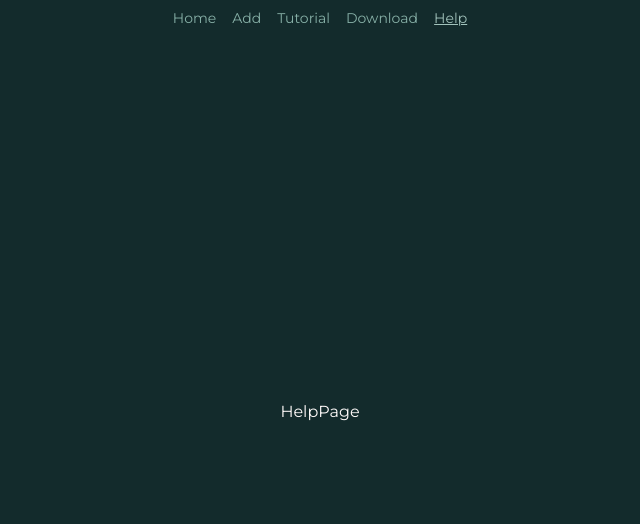
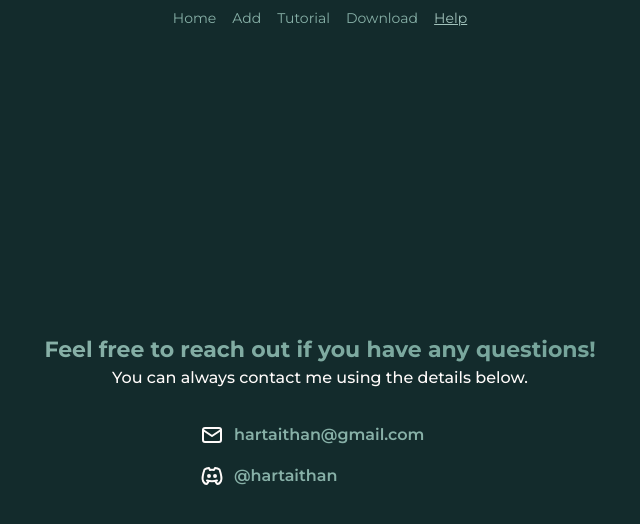
Before and after one commit to Hartaithan/trophy-hunt-template, a Next.js app: page /help in a window 1280 px wide. Shown: the top 524 px of the page, without its empty margins (320-960 px from the left). Built offline with nearby package versions, Linux system fonts and the light colour scheme.

Commit message:
add contacts section

```diff
--- a/app/(header)/help/page.tsx
+++ b/app/(header)/help/page.tsx
@@ -1,10 +1,11 @@
 import PageContainer from "@/components/PageContainer/PageContainer";
+import HelpContactsSection from "@/sections/HelpContactsSection/HelpContactsSection";
 import type { FC } from "react";
 
 const HelpPage: FC = () => {
   return (
     <PageContainer w="100%" justify="center" align="center">
-      HelpPage
+      <HelpContactsSection />
     </PageContainer>
   );
 };
--- /dev/null
+++ b/sections/HelpContactsSection/HelpContactsSection.module.css
@@ -0,0 +1,28 @@
+.container {
+  flex-direction: column;
+}
+
+.title {
+  font-weight: var(--mantine-h3-font-weight);
+  line-height: var(--mantine-h3-line-height);
+  font-size: var(--mantine-h3-font-size);
+  text-align: center;
+}
+
+.description {
+  font-weight: 500;
+  text-align: center;
+}
+
+.links {
+  margin-top: var(--mantine-spacing-xl);
+  align-items: center;
+}
+
+.link {
+  width: 15rem;
+  gap: var(--mantine-spacing-xs);
+  & > * {
+    font-weight: 600;
+  }
+}
--- /dev/null
+++ b/sections/HelpContactsSection/HelpContactsSection.tsx
@@ -0,0 +1,36 @@
+import type { FC } from "react";
+import { Anchor, Flex, Group, Stack, Text } from "@mantine/core";
+import classes from "./HelpContactsSection.module.css";
+import LandingTitle from "@/components/Highlight/LandingTitle";
+import { IconBrandDiscord, IconMail } from "@tabler/icons-react";
+
+const HelpContactsSection: FC = () => {
+  return (
+    <Flex className={classes.container}>
+      <LandingTitle className={classes.title}>
+        Feel free to reach out if you have any questions!
+      </LandingTitle>
+      <Text className={classes.description}>
+        You can always contact me using the details below.
+      </Text>
+      <Stack className={classes.links}>
+        <Group className={classes.link}>
+          <IconMail />
+          <Anchor href="mailto:hartaithan@gmail.com">
+            hartaithan@gmail.com
+          </Anchor>
+        </Group>
+        <Group className={classes.link}>
+          <IconBrandDiscord />
+          <Anchor
+            href="https://discord.com/channels/@me/hartaithan"
+            target="_blank">
+            @hartaithan
+          </Anchor>
+        </Group>
+      </Stack>
+    </Flex>
+  );
+};
+
+export default HelpContactsSection;
```
